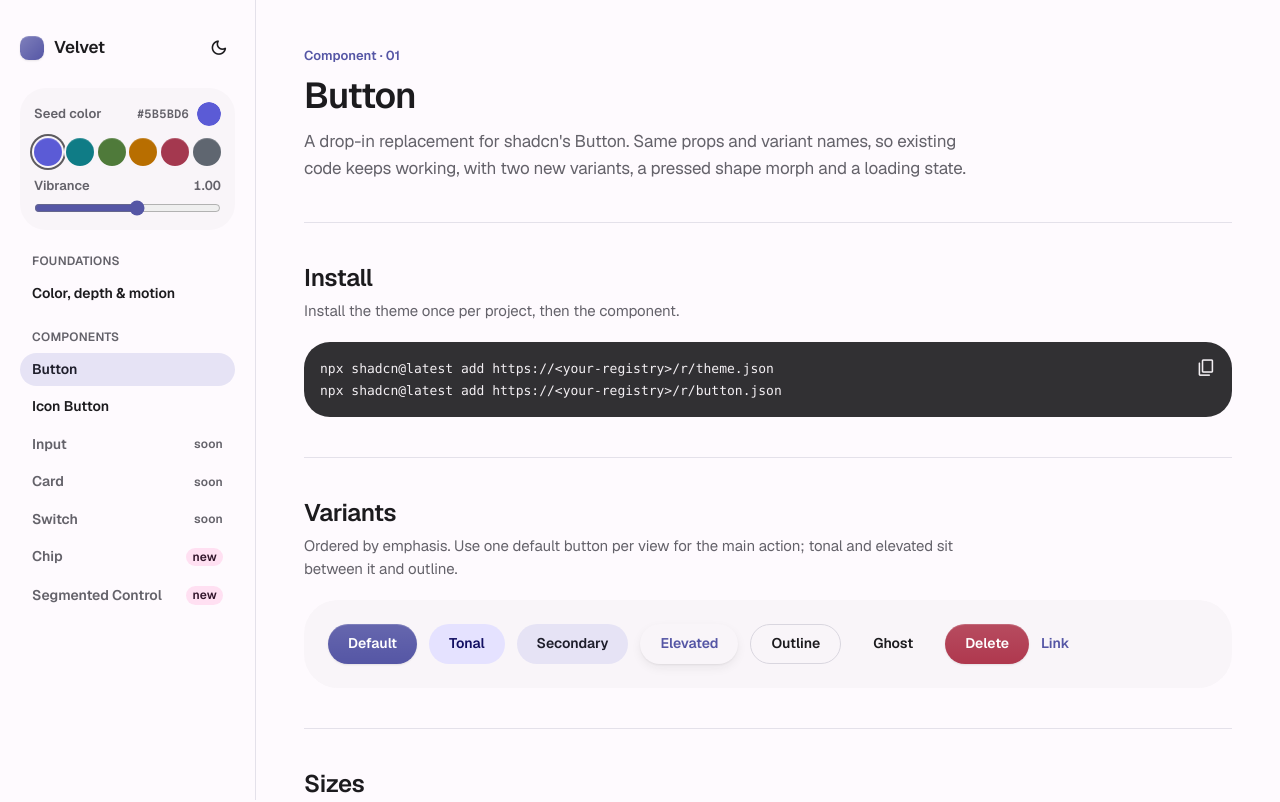
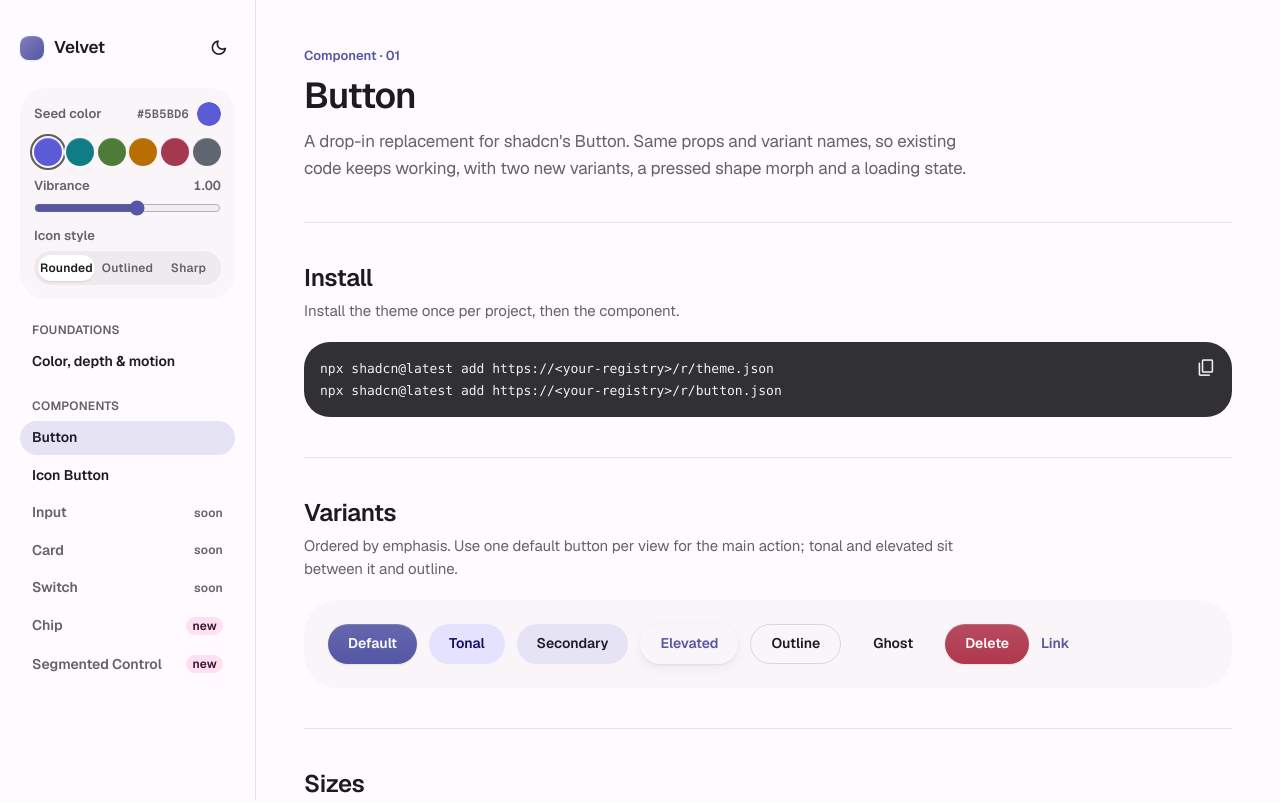
Before and after one commit to katalyxbio/nelumbo, a Next.js app: page /components/button in a window 1280 px wide. Shown: the top 802 px of the page. Built offline with nearby package versions, Linux system fonts and the light colour scheme.

Commit message:
Docs: icon style switch (Rounded / Outlined / Sharp)
Previews the other Material Symbols families across the docs by swapping
--icon-font and loading the matching subset. Rounded stays the default.

```diff
--- a/src/app/components/button/page.tsx
+++ b/src/app/components/button/page.tsx
@@ -71,7 +71,7 @@ export default function ButtonPage() {
         </div>
       </Section>
 
-      <Section title="With icons" description="Icons size to the label (1.15em) and padding tightens on the icon side automatically.">
+      <Section title="With icons" description="Icons size to the label (1.3em, about 18px on a default button) and padding tightens on the icon side automatically.">
         <Preview>
           <Button><Icon name="send" /> Send invite</Button>
           <Button variant="tonal">Continue <Icon name="arrow_forward" /></Button>
--- a/src/components/docs/shell.tsx
+++ b/src/components/docs/shell.tsx
@@ -5,7 +5,7 @@ import { usePathname } from "next/navigation"
 import { Icon } from "@/registry/velvet/ui/icon"
 import { Button } from "@/registry/velvet/ui/button"
 import { cn } from "@/lib/utils"
-import { SEED_PRESETS, useStudio } from "./studio"
+import { ICON_STYLES, SEED_PRESETS, useStudio } from "./studio"
 
 const NAV = [
   { group: "Foundations", items: [{ href: "/", label: "Color, depth & motion" }] },
@@ -93,7 +93,7 @@ function ThemeToggle() {
 }
 
 function SeedPicker() {
-  const { seed, setSeed, vibrance, setVibrance } = useStudio()
+  const { seed, setSeed, vibrance, setVibrance, iconStyle, setIconStyle } = useStudio()
   return (
     <div className="flex flex-col gap-3 rounded-2xl bg-surface-container-low p-3.5 dark:bg-surface-container">
       <div className="flex items-center justify-between">
@@ -139,6 +139,23 @@ function SeedPicker() {
           className="w-full accent-primary"
         />
       </div>
+      <div className="flex flex-col gap-1.5">
+        <span id="icon-style-label" className="type-label-md text-muted-foreground">Icon style</span>
+        <div role="radiogroup" aria-labelledby="icon-style-label" className="grid grid-cols-3 gap-1 rounded-full bg-surface-container-high p-1 dark:bg-surface-container-highest">
+          {ICON_STYLES.map((s) => (
+            <button
+              key={s}
+              type="button"
+              role="radio"
+              aria-checked={iconStyle === s}
+              onClick={() => setIconStyle(s)}
+              className="state-layer tactile cursor-pointer rounded-full py-1.5 type-label-sm text-muted-foreground outline-none focus-visible:outline-2 focus-visible:outline-ring aria-checked:bg-card aria-checked:text-foreground aria-checked:shadow-e1"
+            >
+              {s}
+            </button>
+          ))}
+        </div>
+      </div>
     </div>
   )
 }
--- a/src/components/docs/studio.tsx
+++ b/src/components/docs/studio.tsx
@@ -2,6 +2,11 @@
 
 import * as React from "react"
 import { buildScheme, schemeToCss } from "@/lib/velvet/scheme"
+import { materialSymbolsUrl } from "@/registry/velvet/ui/icon"
+import { USED_ICONS } from "@/lib/velvet/icons.generated"
+
+export type IconStyle = "Rounded" | "Outlined" | "Sharp"
+export const ICON_STYLES: IconStyle[] = ["Rounded", "Outlined", "Sharp"]
 
 export const DEFAULT_SEED = "#5b5bd6"
 
@@ -21,6 +26,8 @@ type Studio = {
   setSeed: (s: string) => void
   setVibrance: (v: number) => void
   setDark: (d: boolean) => void
+  iconStyle: IconStyle
+  setIconStyle: (s: IconStyle) => void
 }
 
 const Ctx = React.createContext<Studio | null>(null)
@@ -35,6 +42,15 @@ export function StudioProvider({ children }: { children: React.ReactNode }) {
   const [seed, setSeed] = React.useState(DEFAULT_SEED)
   const [vibrance, setVibrance] = React.useState(1)
   const [dark, setDark] = React.useState(false)
+  const [iconStyle, setIconStyle] = React.useState<IconStyle>("Rounded")
+
+  // Docs-only preview of the other Material Symbols families. Rounded stays
+  // Velvet's default; this swaps --icon-font and loads the matching subset.
+  React.useEffect(() => {
+    const root = document.documentElement
+    if (iconStyle === "Rounded") root.style.removeProperty("--icon-font")
+    else root.style.setProperty("--icon-font", `'Material Symbols ${iconStyle}'`)
+  }, [iconStyle])
 
   React.useEffect(() => {
     if (window.matchMedia("(prefers-color-scheme: dark)").matches) setDark(true)
@@ -55,7 +71,8 @@ export function StudioProvider({ children }: { children: React.ReactNode }) {
   }, [seed, vibrance])
 
   return (
-    <Ctx.Provider value={{ seed, vibrance, dark, setSeed, setVibrance, setDark }}>
+    <Ctx.Provider value={{ seed, vibrance, dark, setSeed, setVibrance, setDark, iconStyle, setIconStyle }}>
+      {iconStyle !== "Rounded" && <link rel="stylesheet" href={materialSymbolsUrl(USED_ICONS, iconStyle)} />}
       {css && <style id="velvet-live">{css}</style>}
       {children}
     </Ctx.Provider>
--- a/src/lib/velvet/icons.generated.ts
+++ b/src/lib/velvet/icons.generated.ts
@@ -35,6 +35,7 @@ export const USED_ICONS: IconName[] = [
   "photo_camera",
   "pill",
   "play_arrow",
+  "radio",
   "search",
   "send",
   "settings",
```
